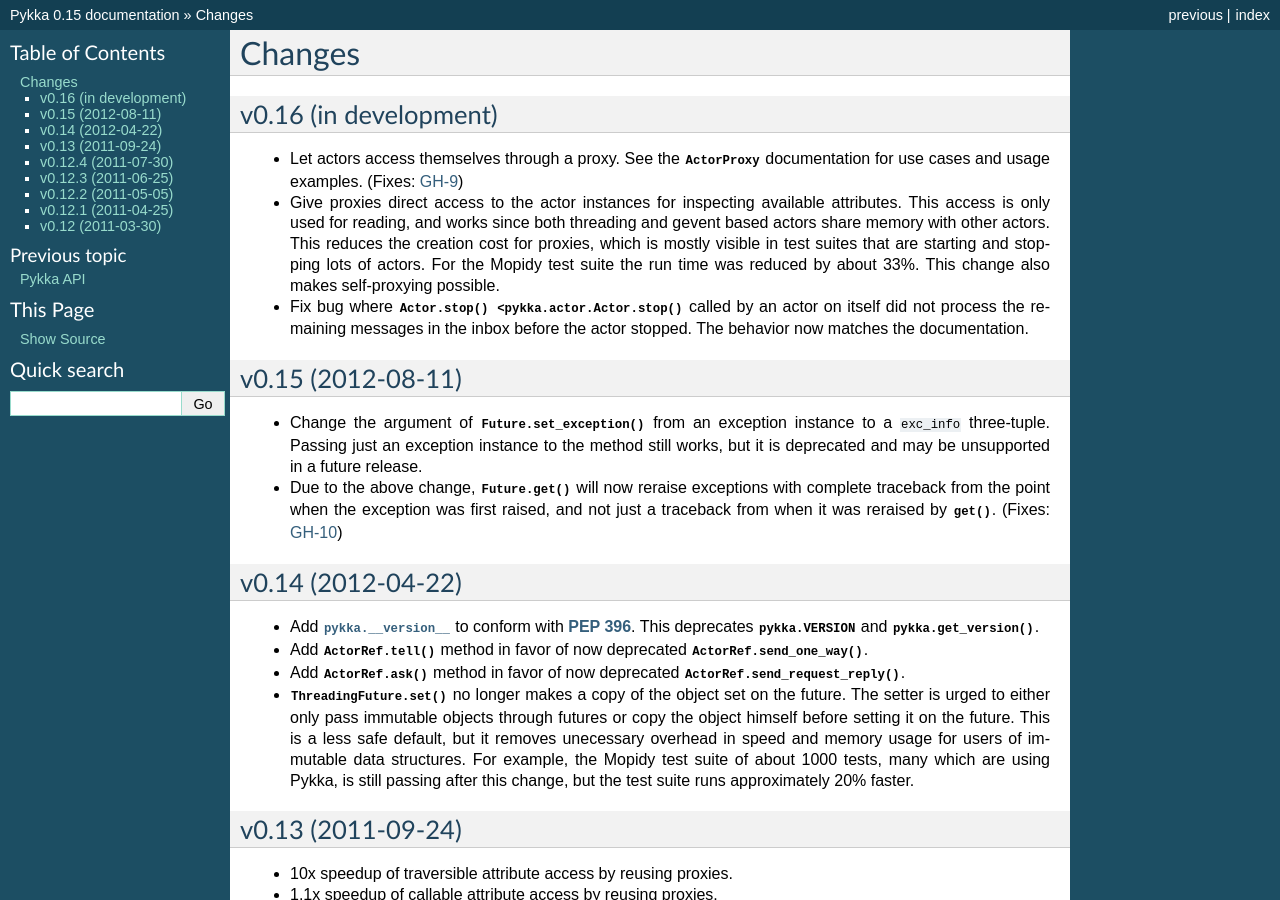
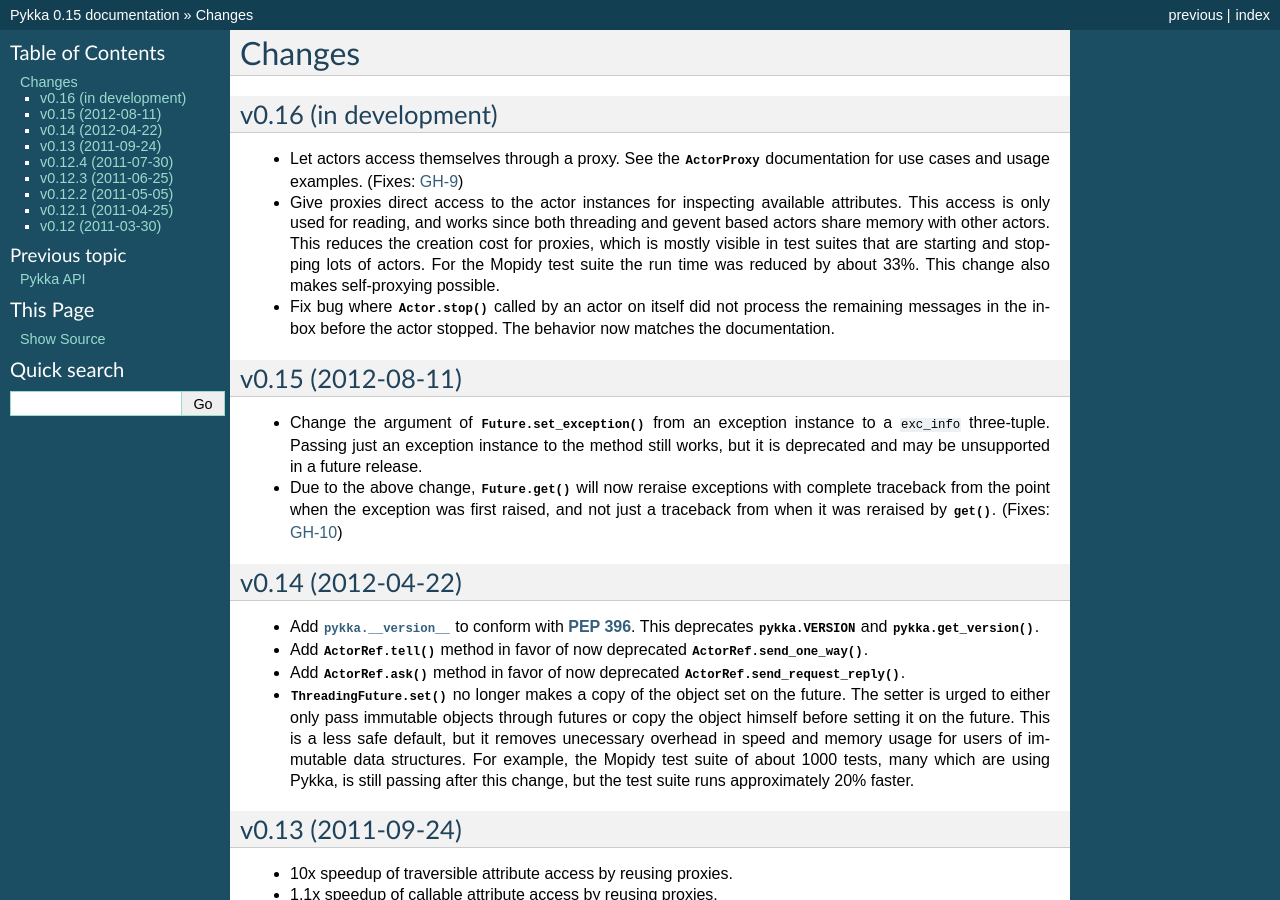
Before and after one commit to jodal/pykka, a Sphinx documentation site: the page built from docs/changes.rst, in a window 1280 px wide and 900 px high. Built offline with Sphinx 7.4.7, drawn with Linux system fonts in a browser that asks for light colours.

Commit message:
docs: Fix Sphinx syntax error

```diff
--- a/docs/changes.rst
+++ b/docs/changes.rst
@@ -18,7 +18,7 @@
   run time was reduced by about 33%. This change also makes self-proxying
   possible.
 
-- Fix bug where :meth:`Actor.stop() <pykka.actor.Actor.stop()` called by an
+- Fix bug where :meth:`Actor.stop() <pykka.actor.Actor.stop>` called by an
   actor on itself did not process the remaining messages in the inbox before
   the actor stopped. The behavior now matches the documentation.
 
```
